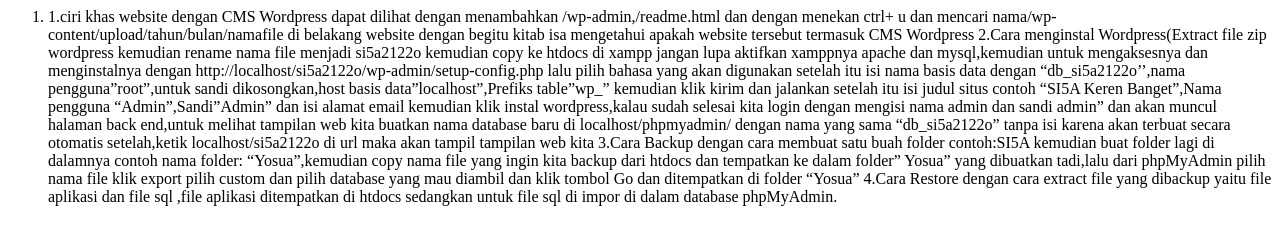
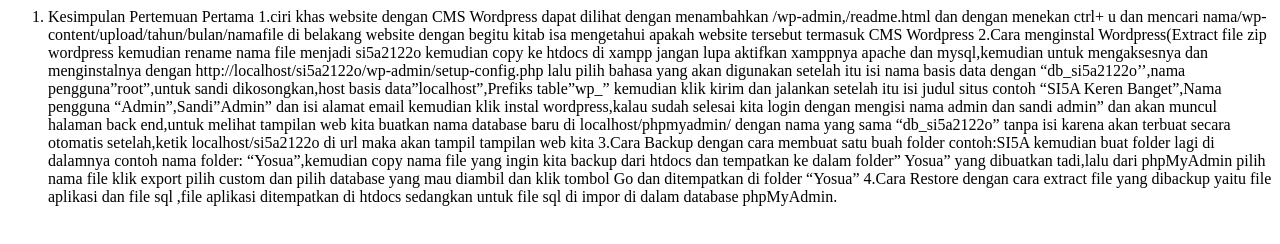
Before and after one commit to yosuallie/yosuallie.github.io, a plain HTML site: page index.html in a window 1280 px wide. Drawn offline with Linux system fonts and the light colour scheme.

Commit message:
Update index.html

```diff
--- a/index.html
+++ b/index.html
@@ -1,8 +1,5 @@
-<html>
-<head>
-<title>Kesimpulan Pertemuan Pertama </title>
 <ol>
-<li>
+<li> Kesimpulan Pertemuan Pertama
 1.ciri khas website dengan CMS Wordpress dapat dilihat dengan menambahkan /wp-admin,/readme.html dan dengan menekan ctrl+ u dan mencari nama/wp-content/upload/tahun/bulan/namafile di belakang website dengan begitu kitab isa mengetahui apakah website tersebut termasuk CMS Wordpress
 2.Cara menginstal Wordpress(Extract file zip wordpress kemudian rename nama file menjadi si5a2122o kemudian copy ke htdocs di xampp jangan lupa aktifkan xamppnya apache dan mysql,kemudian untuk mengaksesnya dan menginstalnya dengan http://localhost/si5a2122o/wp-admin/setup-config.php lalu pilih bahasa yang akan digunakan setelah itu isi nama basis data dengan “db_si5a2122o’’,nama pengguna”root”,untuk sandi dikosongkan,host basis data”localhost”,Prefiks table”wp_” kemudian klik kirim dan jalankan setelah itu isi judul situs contoh “SI5A Keren Banget”,Nama pengguna “Admin”,Sandi”Admin” dan isi alamat email  kemudian klik instal wordpress,kalau sudah selesai kita login dengan mengisi nama admin dan sandi admin” dan akan muncul halaman back end,untuk melihat tampilan web  kita buatkan nama  database baru di localhost/phpmyadmin/ dengan nama yang sama “db_si5a2122o” tanpa isi karena akan terbuat secara otomatis setelah,ketik localhost/si5a2122o di url maka akan tampil tampilan web kita
 3.Cara Backup dengan cara membuat satu buah folder contoh:SI5A kemudian buat folder lagi di dalamnya contoh nama folder: “Yosua”,kemudian copy nama file yang ingin kita backup dari htdocs dan tempatkan ke dalam folder” Yosua” yang dibuatkan tadi,lalu dari phpMyAdmin pilih nama file klik export pilih custom dan pilih database yang mau diambil dan klik tombol Go dan ditempatkan di folder “Yosua”
```
